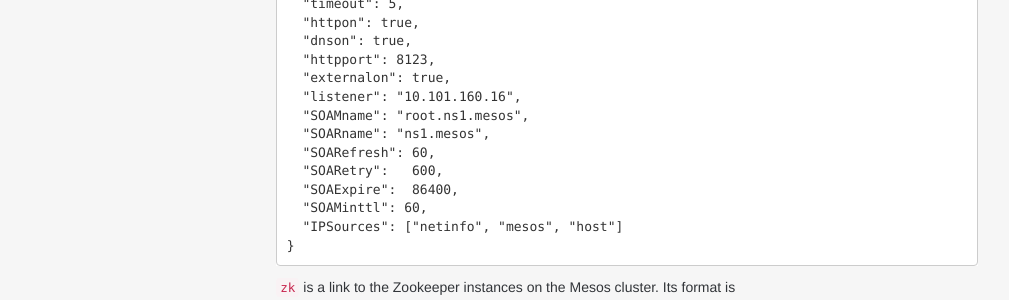
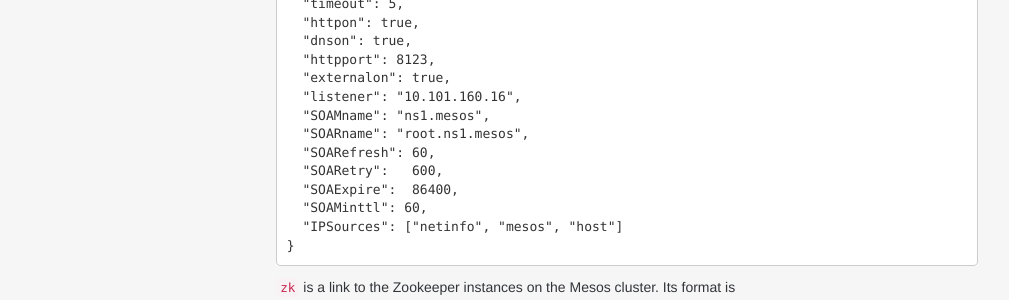
Before and after one commit to vkorehov/mesos-dns, a Jekyll site: the page built from docs/configuration-parameters.md, in a window 1280 px wide and 900 px high. Shown: the part 432-732 px from the top of the window, without its empty margins (135-1144 px from the left). Built offline with Jekyll 4.4.1, drawn with Linux system fonts in a browser that asks for light colours; nearby versions of some CDN libraries; some web fonts are replaced; Markdown is read by kramdown in place of the engine named in the settings; some of the changed text lies outside the part shown.

Commit message:
Sync docs

```diff
--- a/docs/configuration-parameters.md
+++ b/docs/configuration-parameters.md
@@ -23,8 +23,8 @@ The configuration file should include the following fields:
   "httpport": 8123,
   "externalon": true,
   "listener": "10.101.160.16",
-  "SOAMname": "root.ns1.mesos",
-  "SOARname": "ns1.mesos",
+  "SOAMname": "ns1.mesos",
+  "SOARname": "root.ns1.mesos",
   "SOARefresh": 60,
   "SOARetry":   600,
   "SOAExpire":  86400,
```
Also changed, not shown: other parts of docs/configuration-parameters.md (+3 -1 lines).
